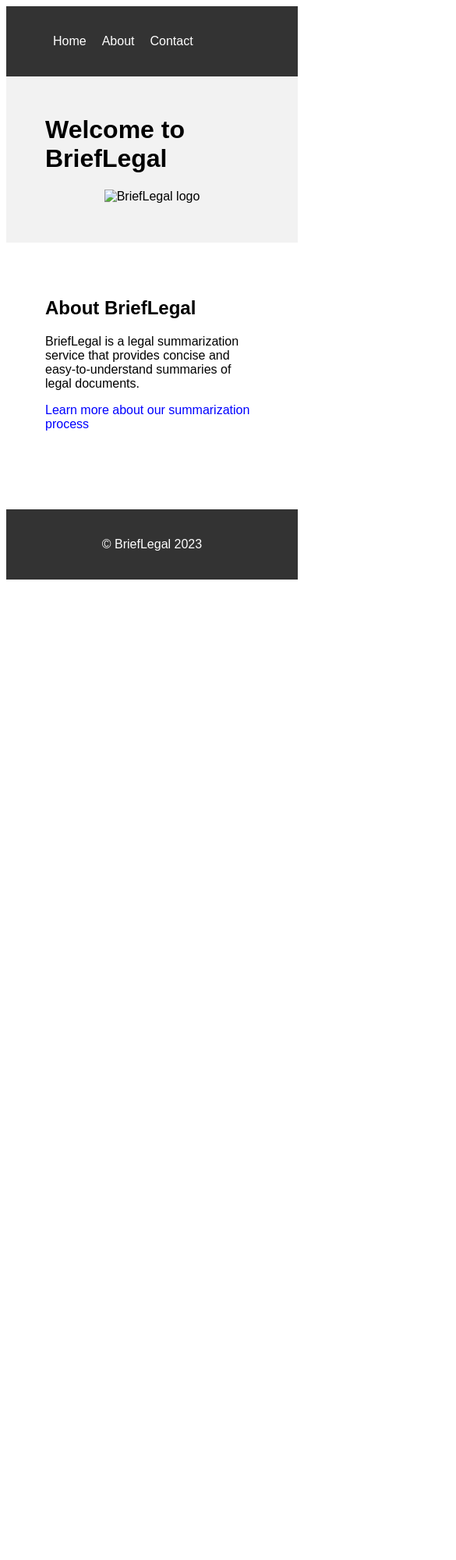
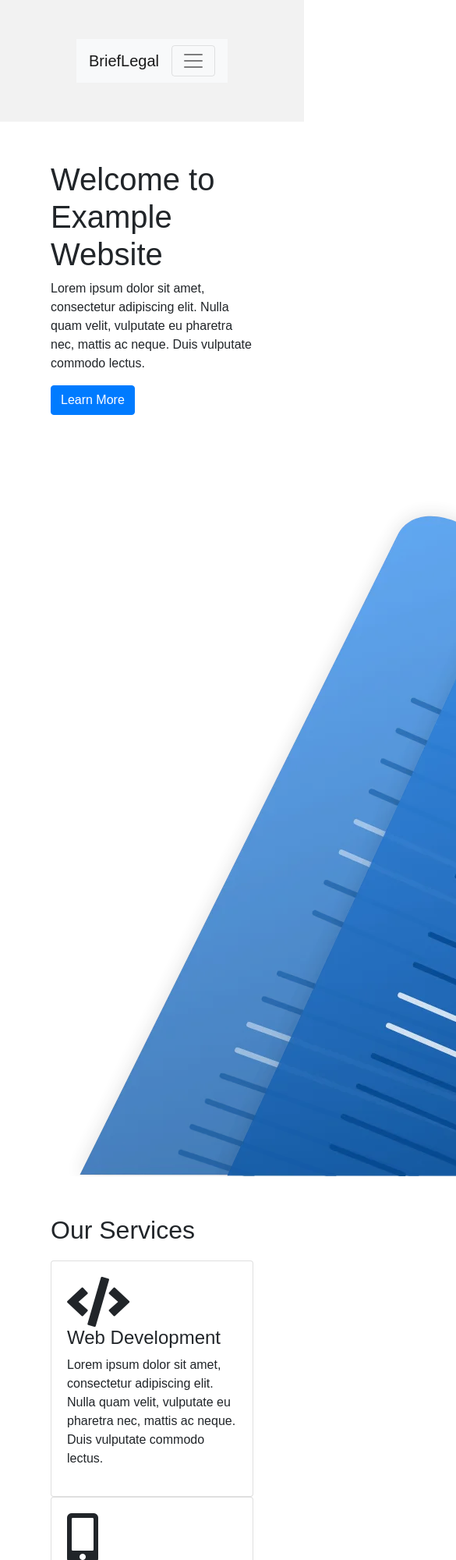
Before and after one commit to NikithaAshok/LTSFront_end, a plain HTML site: page about.html in a window 390 px wide. Shown: the top 2000 px of the page at 78% size, 585 px wide, since content can reach past the window. Before the commit the page ends 844 px from the top, so only its background shows below. Drawn offline with nearby package versions, Linux system fonts and the light colour scheme; files whose address does not match are found by name.

Commit message:
changes to index.html

```diff
--- a/about.html
+++ b/about.html
@@ -1,30 +1,88 @@
+<!-- <!DOCTYPE html>
+<html lang="en">
+<head>
+  <meta charset="UTF-8">
+  <meta name="viewport" content="width=device-width, initial-scale=1.0">
+  <title>BriefLegal - About</title>
+  Bootstrap CSS
+<link rel="stylesheet" href="https://maxcdn.bootstrapcdn.com/bootstrap/4.5.2/css/bootstrap.min.css">
+  Custom CSS
+  <link rel="stylesheet" href="style.css">
+</head>
+<body>
+  <nav class="navbar navbar-expand-lg navbar-light bg-light">
+  </nav>
+  </body>
+</html> -->
+
 <!DOCTYPE html>
 <html>
 <head>
-    <title>BriefLegal</title>
-    <link rel="stylesheet" type="text/css" href="style.css">
+	<title>Example Website</title>
+	<meta charset="UTF-8">
+	<meta name="viewport" content="width=device-width, initial-scale=1.0">
+	<link rel="stylesheet" href="https://stackpath.bootstrapcdn.com/bootstrap/4.3.1/css/bootstrap.min.css">
+	<link rel="stylesheet" href="https://cdnjs.cloudflare.com/ajax/libs/font-awesome/5.15.1/css/all.min.css">
+	<link rel="stylesheet" href="style.css">
 </head>
 <body>
-    <nav>
-      <ul>
-        <li><a href="index.html">Home</a></li>
-        <li><a href="about.html">About</a></li>
-        <li><a href="contact.html">Contact</a></li>
+	<header>
+		<nav class="navbar navbar-expand-lg navbar-light bg-light">
+			<a class="navbar-brand" href="#">BriefLegal</a>
+			<button class="navbar-toggler" type="button" data-toggle="collapse" data-target="#navbarNav" aria-controls="navbarNav" aria-expanded="false" aria-label="Toggle navigation">
+				<span class="navbar-toggler-icon"></span>
+			</button>
+			<div class="collapse navbar-collapse" id="navbarNav">
+				<ul class="navbar-nav ml-auto">
+					<li class="nav-item active">
+						<a class="nav-link" href="#">Home</a>
+					</li>
+					<li class="nav-item">
+						<a class="nav-link" href="#">Services</a>
+					</li>
+					<li class="nav-item">
+						<a class="nav-link" href="#">About</a>
+					</li>
+					<li class="nav-item">
+						<a class="nav-link" href="#">Contact</a>
+					</li>
 				</ul>
+			</div>
 		</nav>
-    <header>
-      <h1>Welcome to BriefLegal</h1>
-      <img src="brieflegal-logo.png" alt="BriefLegal logo">
 	</header>
+
 	<main>
-      <section>
-        <h2>About BriefLegal</h2>
-        <p>BriefLegal is a legal summarization service that provides concise and easy-to-understand summaries of legal documents.</p>
-        <a href="about.html#process">Learn more about our summarization process</a>
+		<section class="hero-section">
+			<div class="container">
+				<div class="row align-items-center">
+					<div class="col-md-6">
+						<h1>Welcome to Example Website</h1>
+						<p>Lorem ipsum dolor sit amet, consectetur adipiscing elit. Nulla quam velit, vulputate eu pharetra nec, mattis ac neque. Duis vulputate commodo lectus.</p>
+						<a href="#" class="btn btn-primary">Learn More</a>
+					</div>
+					<div class="col-md-6">
+						<img src="C:\Users\krithika\OneDrive\Desktop\FYP\LTSFront_end\documents-design.webp" alt="Hero Image">
+					</div>
+				</div>
+			</div>
 		</section>
-    </main>
-    <footer>
-      <p>&copy; BriefLegal 2023</p>
-    </footer>
-  </body>
-</html>
+
+		<section class="services-section">
+			<div class="container">
+				<h2>Our Services</h2>
+				<div class="row">
+					<div class="col-md-4">
+						<div class="card">
+							<div class="card-body">
+								<i class="fas fa-code fa-4x"></i>
+								<h4>Web Development</h4>
+								<p>Lorem ipsum dolor sit amet, consectetur adipiscing elit. Nulla quam velit, vulputate eu pharetra nec, mattis ac neque. Duis vulputate commodo lectus.</p>
+							</div>
+						</div>
+					</div>
+					<div class="col-md-4">
+						<div class="card">
+							<div class="card-body">
+								<i class="fas fa-mobile-alt fa-4x"></i>
+								<h4>Mobile Development</h4>
+								<p>Lorem ipsum dolor sit amet, consectetur
```
Also changed, not shown: documents-design.webp (added). Lines whose indentation alone changed are shown as unchanged.
